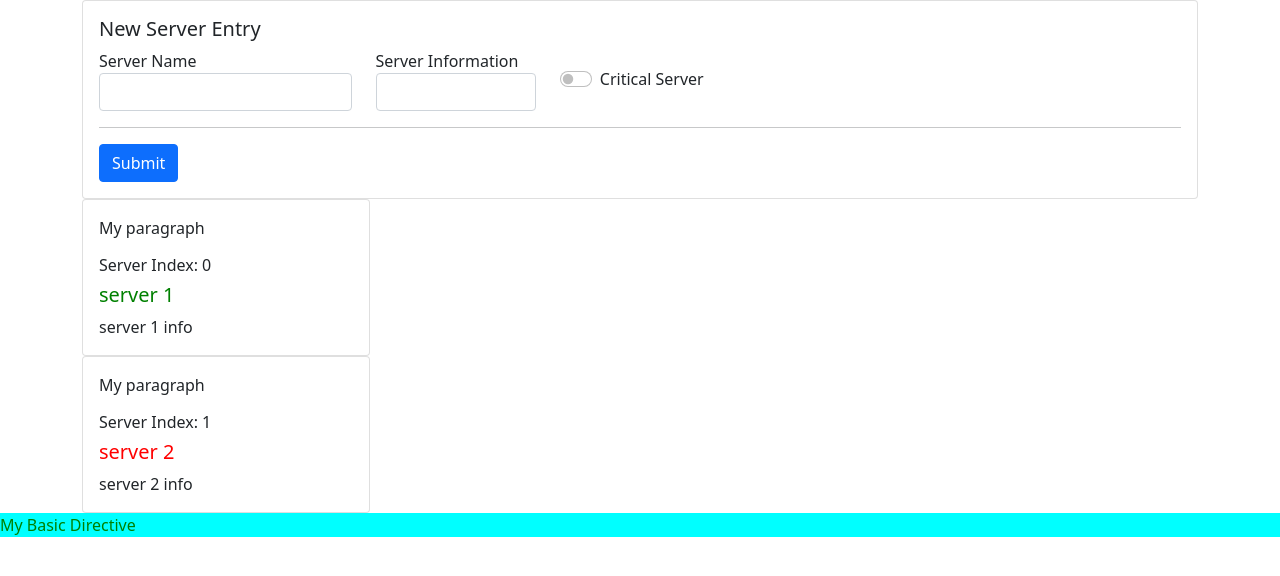
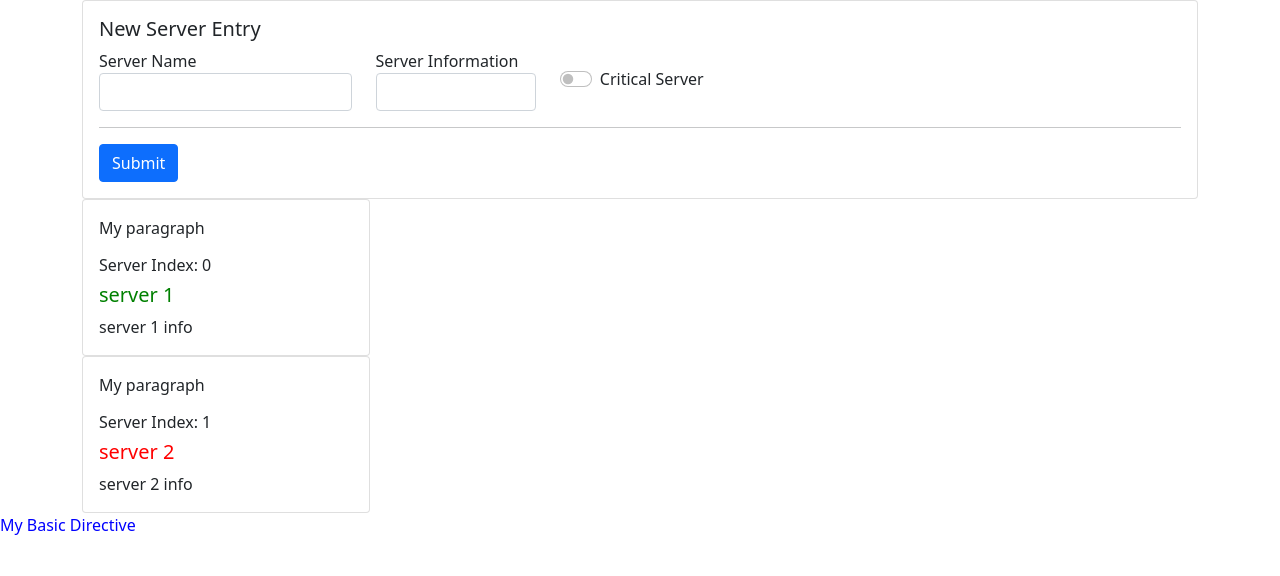
Before and after one commit to bhavikvashi1804/AngularBasics, an Angular app: page / in a window 1280 px wide. Shown: the top 576 px of the page. Built offline with nearby package versions, Linux system fonts and the light colour scheme.

Commit message:
better directives

```diff
--- a/src/app/app.component.html
+++ b/src/app/app.component.html
@@ -2,4 +2,4 @@
     <app-server></app-server>
 </div>
 
-<p appBasicHighlight>My Basic Directive</p>
+<p appBetterHighlight>My Basic Directive</p>
--- a/src/app/app.module.ts
+++ b/src/app/app.module.ts
@@ -8,6 +8,7 @@ import { ServerComponent } from './server/server.component';
 import { ServerListComponent } from './server/server-list/server-list.component';
 import { ServerEntryComponent } from './server/server-entry/server-entry.component';
 import { BasicHighlightDirective } from './highlight-directive/basic-highlight.directive';
+import { BetterHighlightDirective } from './better-highlight.directive';
 
 @NgModule({
   declarations: [
@@ -15,7 +16,8 @@ import { BasicHighlightDirective } from './highlight-directive/basic-highlight.d
     ServerComponent,
     ServerListComponent,
     ServerEntryComponent,
-    BasicHighlightDirective
+    BasicHighlightDirective,
+    BetterHighlightDirective
   ],
   imports: [
     BrowserModule,
--- /dev/null
+++ b/src/app/better-highlight.directive.ts
@@ -0,0 +1,19 @@
+import { Directive, ElementRef, OnInit, Renderer2 } from '@angular/core';
+
+@Directive({
+  selector: '[appBetterHighlight]'
+})
+export class BetterHighlightDirective implements OnInit{
+
+  constructor(private elementRef: ElementRef, private render: Renderer2) { }
+
+
+  ngOnInit(): void {
+    this.render.setStyle(
+      this.elementRef.nativeElement,
+      'color',
+      'blue',
+    );
+  }
+
+}
```
